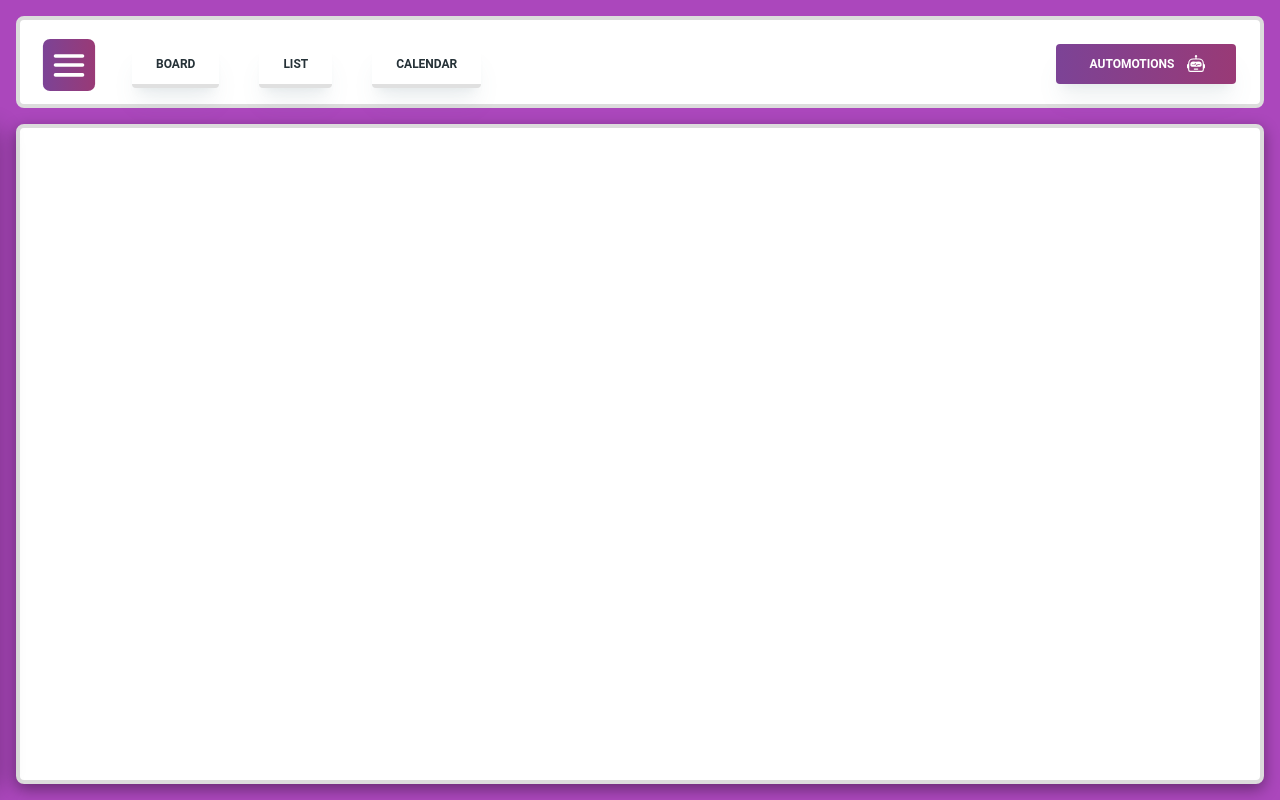
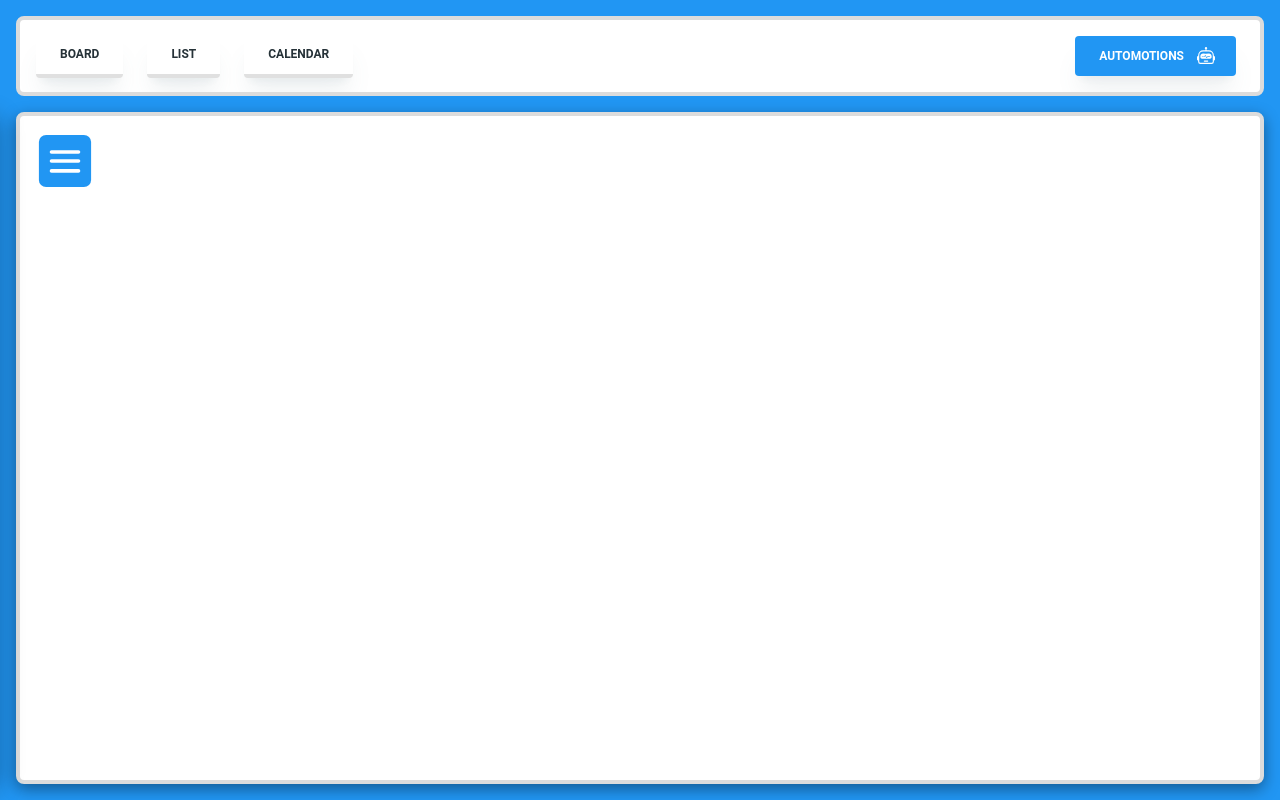
Before and after one commit to MiguelMR86/TaskHub, a React (Vite) app: page / in a window 1280 px wide. Built offline with nearby package versions, Linux system fonts and the light colour scheme; a web font is replaced by a local one.

Commit message:
App reored & style update

```diff
--- a/src/components/General/Others/Logo.jsx
+++ b/src/components/General/Others/Logo.jsx
@@ -2,9 +2,9 @@ import React from 'react'
 
 function Logo() {
   return (
-    <a href="/" className='flex justify-start items-center'>
-      <img className="w-[100px] h-[100px] transition-all hover:scale-[1.15]" src="TaskHub-Full-Logo.png" alt="TaskHub-Full-Logo" />
-      <h1 className=' text-3xl font-bold text-black'>TaskHub</h1>
+    <a href="/" className='flex justify-start items-center h-[60px] ml-4'>
+      <h1 className='text-3xl font-bold text-black'>TaskHub</h1>
+      <img className="w-[50px] h-[50px] transition-all hover:scale-[1.15]" src="TaskHub-Full-Logo.png" alt="TaskHub-Full-Logo" />
     </a>
     )
 }
--- a/src/components/General/Profile/ConfigBtn.jsx
+++ b/src/components/General/Profile/ConfigBtn.jsx
@@ -10,7 +10,8 @@ function ConfigBtn() {
     <div className='relative'>
       <Button
         onClick={() => setOpenConfigMenu(!openConfigMenu)}
-        className={`w-[50px] h-[50px] p-0 m-0 flex justify-center items-center select-none text-white bg-gradient-to-r from-[#7c4396] to-[#993a76] rounded-full ${openConfigMenu ? "rotate-[360deg]" : ""}`}>
+
+        className={`w-[50px] h-[50px] p-0 m-0 flex justify-center items-center select-none text-white bg-[#2196F3] rounded-full ${openConfigMenu ? "rotate-[360deg]" : ""}`}>
           <FiSettings className=' scale-[2.3]'/>
       </Button>
       <div className={`absolute top-[-150px] w-[200px] p-4 border-2 border-[#DCDCDC] bg-white text-black rounded-lg shadow-[0_5px_25px_rgba(0,0,0,0.1)] ${openConfigMenu ? "" : "hidden"}`}>
@@ -28,7 +29,7 @@ function ConfigBtn() {
           className='align-middle select-none font-sans font-bold uppercase transition-all disabled:opacity-50 disabled:shadow-none disabled:pointer-events-none text-xs py-3 px-6 rounded-lg text-blue-gray-500 hover:bg-blue-gray-500/10 active:bg-blue-gray-500/30 w-full flex justify-between items-center relative overflow-hidden'
           htmlFor='dark-mode'>
           Dark Mode
-          <Switch id='dark-mode' name='dark-mode' color="purple"/>
+          <Switch id='dark-mode' name='dark-mode' color="blue"/>
         </label>
 
       </div>
--- a/src/components/General/Profile/HomeBtn.jsx
+++ b/src/components/General/Profile/HomeBtn.jsx
@@ -3,7 +3,7 @@ import { Button } from '@material-tailwind/react'
 import { TfiWorld } from 'react-icons/tfi'
 function HomeBtn() {
   return (
-    <Button className='w-[50px] h-[50px] p-0 m-0 flex justify-center items-center select-none bg-white text-[#7c4396] border-2 border-[#7c4396] border-dashed rounded-full z-10 opacity-80'>
+    <Button className='w-[50px] h-[50px] p-0 m-0 flex justify-center items-center select-none bg-white text-[#2196F3] border-2 border-[#2196F3] border-dashed rounded-full z-10 opacity-80'>
         <TfiWorld className='scale-[2.3]'/>
     </Button>
   )
--- a/src/components/General/Profile/UserBtn.jsx
+++ b/src/components/General/Profile/UserBtn.jsx
@@ -4,7 +4,7 @@ import { Button } from '@material-tailwind/react'
 
 function UserBtn() {
   return (
-    <Button className='w-[50px] h-[50px] p-0 m-0 flex justify-center items-center select-none text-white bg-gradient-to-r from-[#7c4396] to-[#993a76] rounded-full'>
+    <Button className='w-[50px] h-[50px] p-0 m-0 flex justify-center items-center select-none text-white bg-[#2196F3] rounded-full'>
         <AiOutlineUser className=' scale-[2.3]'/>
     </Button>
   )
--- a/src/components/TaskManager/Nav/AutoBtn.jsx
+++ b/src/components/TaskManager/Nav/AutoBtn.jsx
@@ -6,10 +6,10 @@ function AutoBtn() {
   const { setCurrentSection } = useContext(Context);
 
   return (
-    <div className="absolute top-2 right-0 flex flex-row items-center gap-10 mr-2 w-[180px]">
+    <div className="flex flex-row items-center gap-10 mr-2 ">
       <Button
         color="white"
-        className={`h-[85%] flex gap-4 items-center justify-center rounded shadow-xl w-full bg-gradient-to-r from-[#7c4396] to-[#993a76] text-white`}
+        className={`h-[85%] flex gap-4 items-center justify-center rounded shadow-xl w-full bg-[#2196F3] text-white`}
         onClick={() => setCurrentSection("Automotions")}
       >
         Automotions
--- a/src/components/TaskManager/Nav/NavBar.jsx
+++ b/src/components/TaskManager/Nav/NavBar.jsx
@@ -1,18 +1,12 @@
 import React from "react";
 import { Navbar } from "@material-tailwind/react";
-import SideBarBtn from '../Side/SideBarBtn.jsx'
 import NavList from './NavList.jsx'
-import AutoBtn from "./AutoBtn.jsx";
 
 export default function NavBar() {
 
   return (
-    <Navbar color="transparent" className="w-full min-h-[10vh] bg-white border-4 border-[#DCDCDC] rounded-lg" fullWidth={true}>
-      <div className="relative flex items-center">
-        <SideBarBtn />
-        <AutoBtn />
+    <Navbar color="transparent" className="w-full min-h-[10vh] bg-white border-4 border-[#DCDCDC] rounded-lg p-0" fullWidth={true}>
         <NavList />
-      </div>
     </Navbar>
   );
 }
--- a/src/components/TaskManager/Nav/NavList.jsx
+++ b/src/components/TaskManager/Nav/NavList.jsx
@@ -1,34 +1,44 @@
 import React, { useContext } from "react";
 import { Context } from '../../../context/Context'
 import { Button } from "@material-tailwind/react";
-
+import AutoBtn from './AutoBtn'
 function NavList() {
   const { currentSection, setCurrentSection } = useContext(Context);
 
   return (
-      <div className="flex ml-2 mt-[70px] mb-10 w-full gap-6 tablet:w-auto tablet:m-0 tablet:my-2 tablet:ml-24 tablet:gap-10">
+      <div className="flex justify-between items-center h-full min-w-[320px] p-4 overflow-y-auto ">
+        <div className="flex gap-6">
+          <div>
             <Button
+              fullWidth={true}
               color="white"
-          className={`border-b-4 h-[85%] rounded shadow-xl ${currentSection == "Board" ? "border-[#993a76]" : "border-gray-300 hover:border-gray-400"}`}
+              className={`border-b-4 rounded shadow-xl ${currentSection == "Board" ? "border-[#2196F3]" : "border-gray-300 hover:border-gray-400"}`}
               onClick={() => setCurrentSection("Board")}
             >
               Board
             </Button>
+          </div>
+          <div>
             <Button
               color="white"
-          className={`border-b-4 h-[85%] rounded shadow-xl ${currentSection == "List" ? "border-[#993a76]" : "border-gray-300 hover:border-gray-400"}`}
+              className={`border-b-4 rounded shadow-xl ${currentSection == "List" ? "border-[#2196F3]" : "border-gray-300 hover:border-gray-400"}`}
               onClick={() => setCurrentSection("List")}
             >
               List
             </Button>
+          </div>
+          <div>
             <Button
               color="white"
-          className={`border-b-4 h-[85%] rounded shadow-xl ${currentSection == "Calendar" ? "border-[#993a76]" : "border-gray-300 hover:border-gray-400"}`}
+              className={`border-b-4 rounded shadow-xl ${currentSection == "Calendar" ? "border-[#2196F3]" : "border-gray-300 hover:border-gray-400"}`}
               onClick={() => setCurrentSection("Calendar")}
             >
               Calendar
             </Button>
           </div>
+        </div>
+        <AutoBtn />
+      </div>
   );
 }
 
--- a/src/components/TaskManager/Side/Searcher.jsx
+++ b/src/components/TaskManager/Side/Searcher.jsx
@@ -9,7 +9,7 @@ function Searcher() {
         label="Type here..."
         className=" pr-[90px]"
     />
-    <Button size="sm" className="!absolute right-1 top-1 rounded bg-gradient-to-r from-[#7c4396] to-[#993a76]">
+    <Button size="sm" className="!absolute right-1 top-1 rounded bg-[#2196F3]">
         Search
     </Button>
     </div>
--- a/src/components/TaskManager/Side/SideBar.jsx
+++ b/src/components/TaskManager/Side/SideBar.jsx
@@ -12,8 +12,10 @@ function SideBar() {
 
   return (
     <Navbar color="transparent" fullWidth className={`absolute top-0 left-0 border-4 border-[#DCDCDC] w-[300px] h-full bg-white flex flex-col justify-between rounded-lg shadow-[0_5px_25px_rgba(0,0,0,0.3)] transition-all ${openSideBar ? '-translate-x-0' : ' -translate-x-[316px]'}`}>
-        <div>
-          <Logo />
+        <div className='flex flex-col items-end gap-4'>
+          <div className='w-[80%]'>
+            <Logo />
+          </div>
           <Searcher />
           <SideBarContent/>
         </div>
--- a/src/components/TaskManager/Side/SideBarBtn.jsx
+++ b/src/components/TaskManager/Side/SideBarBtn.jsx
@@ -5,13 +5,13 @@ export default function SideBarBtn() {
   const { openSideBar, handelSideBarDisplay } = useContext(Context)
 
   return (
-      <div className='absolute top-0 left-0 flex justify-center items-center w-[58px] h-[58px] ml-1 p-3 rounded-lg select-none scale-90 bg-gradient-to-r from-[#7c4396] to-[#993a76]'>
-        <label className="relative w-[50px] h-[25px] bg-transparent cursor-pointer" htmlFor="burger">
-          <input type="checkbox" id="burger" className="hidden" onClick={handelSideBarDisplay}/>
+      <label className='absolute top-5 left-5 z-10 flex justify-center items-center w-[58px] h-[58px] p-3 rounded-lg select-none scale-90 bg-[#2196F3] cursor-pointer' htmlFor="burger">
+        <label className='relative w-[50px] h-[25px] bg-transparent cursor-pointer'>
+          <input type="checkbox" id="burger" className="hidden w-full h-full" onClick={handelSideBarDisplay}/>
           <span className={`block absolute w-full bg-white p-[2px] rounded-[9px] opacity-1 left-0 rotate-0 transition-all top-0 origin-[left_center] ${openSideBar ? 'rotate-[45deg] top-0 left-[5px]' : ''}`}></span>
           <span className={`block absolute w-full bg-white p-[2px] rounded-[9px] opacity-1 left-0 rotate-0 transition-all top-[50%] translate-y-[-50%] ${openSideBar ? 'w-0 opacity-0' : ''} `}></span>
           <span className={`block absolute w-full bg-white p-[2px] rounded-[9px] opacity-1 left-0 rotate-0 transition-all top-[100%] origin-[left_center] translate-y-[-100%] ${openSideBar ? ' rotate-[-45deg] top-[28px] left-[5px]' : ''}`}></span>
         </label>
-      </div>
+      </label>
   );
 }
--- a/src/components/TaskManager/TaskManager.jsx
+++ b/src/components/TaskManager/TaskManager.jsx
@@ -1,13 +1,15 @@
 import React from 'react'
 import NavBar from './Nav/NavBar'
 import MainContent from './Main/MainContent'
+import SideBarBtn from './Side/SideBarBtn'
 import SideBar from './Side/SideBar.jsx'
 
 function TaskManager() {
   return (
-    <div className='h-screen w-full p-4 flex flex-col gap-4 bg-purple-400'>
+    <div className='h-screen w-full p-4 flex flex-col gap-4 bg-[#2196F3]'>
       <NavBar />
       <div className='relative h-full flex justify-end'>
+        <SideBarBtn />
         <SideBar />
         <MainContent />
       </div>
--- a/tailwind.config.js
+++ b/tailwind.config.js
@@ -17,9 +17,6 @@ module.exports = withMT({
           "100%": {transform: "rotate(360deg)"},
         },
       },
-      screens: {
-        'tablet': '750px',
-      },
     },
   },
   plugins: [],
```
Lines whose indentation alone changed are shown as unchanged.
